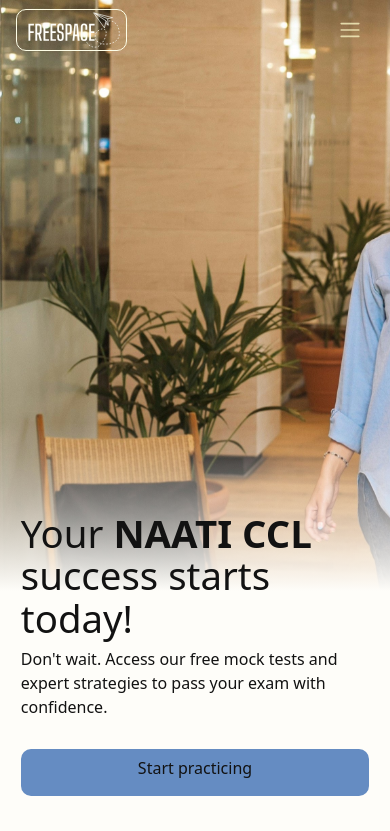
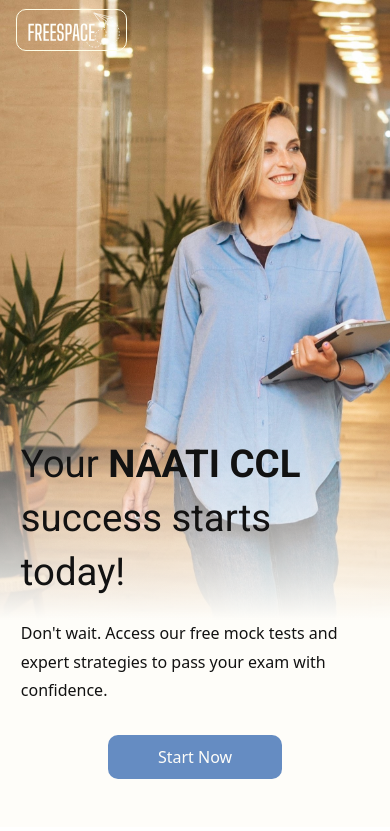
Before and after one commit to fsimizu/FreeSpace, a React (Vite) app: page / in a window 390 px wide. Shown: the top 831 px of the page. Built offline with nearby package versions, Linux system fonts and the light colour scheme.

Commit message:
completed hero mobile

```diff
--- a/index.html
+++ b/index.html
@@ -6,6 +6,7 @@
     <meta name="viewport" content="width=device-width, initial-scale=1.0" />
     <title>FreeSpace Learning</title>
     <link href="https://cdnjs.cloudflare.com/ajax/libs/font-awesome/6.0.0/css/all.min.css" rel="stylesheet"/>    <!-- Social media icons -->
+    <link href="https://fonts.googleapis.com/css2?family=Roboto:wght@400;500;700&display=swap" rel="stylesheet">
   </head>
   <body>
     <div id="root"></div>
--- a/src/components/Hero/hero.css
+++ b/src/components/Hero/hero.css
@@ -1,6 +1,6 @@
 .hero__container {
     min-height: 500px;
-    height: 100vh;
+    height: 98vh;
     position: relative;
     /* display: flex;
     flex-direction: column; */
@@ -14,64 +14,40 @@
     width: 100%;
     height: 100%;
     background-image:
-        linear-gradient(to bottom, rgba(255, 255, 255, 0) 50%, var(--white) 70%),
+        linear-gradient(to bottom, rgba(255, 255, 255, 0) 45%, var(--white) 75%),
         url("/images/hero_background_2.jpg");
     background-size: cover;
-    background-position: top left;
+    background-position: top right;
     /* filter: brightness(0.3);  */
     /* z-index: -1; */
 
 }
 
 
-/* .hero__background { */
-    /* background-image: url("/images/hero_background.jpg"); */
-    /* background-size: cover; */
-    /* background-position: center; */
-    /* background-repeat: no-repeat; */
-    /* filter: brightness(40%); */
-    /* position: absolute; */
-    /* height: 100%; */
-    /* width: 100%; */
-    /* z-index: -1; */
-/* } */
-
 .hero__content {
-    /* background-color: var(--light-blue); */
     padding: var(--padding-sections);
-    /* padding-top: 0; */
-    /* background-color: transparent !important; */
     color: var(--black);
     position: relative;
     display: flex;
     flex-direction: column;
     height: 100%;
     justify-content: flex-end;
-    /* align-items: end; */
-    /* border: 1px solid red; */
 
 }
-.hero__text_container{
-    /* background-color: none !important; */
-    /* z-index: 1; */
-    margin-top: 30px;
-    /* flex-grow: 2; */
+
+.hero__text_container h1{
+    margin-bottom: 20px;
+    line-height: 1.4;
+}
+.hero__text_container div{
+    line-height: 1.8;
 }
 
-.hero__image_container {
-    /* width: 100%;
-    height: 100%; */
-    /* overflow: hidden; */
-    text-align: right;
-    /* border: 1px solid red; */
-    margin-top: 40px;
-}
+/* .hero__text_container{ */
+    /* margin-top: 30px; */
+    /* flex-grow: 2; */
+/* } */
 
-.hero__image_container img {
-    width: 90%;
-    /* object-fit: contain; */
-
-}
 
 .hero__action_button {
     /* border: 1px solid red; */
@@ -82,9 +58,9 @@
 }
 
 .hero__action_button button {
-    width: 100%;
+    width: 50%;
     border: none;
-    color: var(--black);
+    color: var(--white);
     padding: 10px;
     border-radius: 10px;
 }
--- a/src/components/Hero/index.jsx
+++ b/src/components/Hero/index.jsx
@@ -14,7 +14,7 @@ export function Hero() {
         </div>
 
         <Link to={`/resources`} className="hero__action_button button_primary">
-          <button className="btn btn-primary"><h6>Start practicing</h6></button>
+          <button className="btn btn-primary"><div>Start Now</div></button>
         </Link>
 
         {/* <Link to={`/resources`} className="hero__action_button button_secondary">
--- a/src/index.css
+++ b/src/index.css
@@ -42,6 +42,7 @@ h1 {
   font-size: 2.4em;
   line-height: 1.1;
   font-weight: normal;
+  font-family: 'Roboto', sans-serif;
 }
 
 
```
Also changed, not shown: public/images/hero_background_2.jpg.
